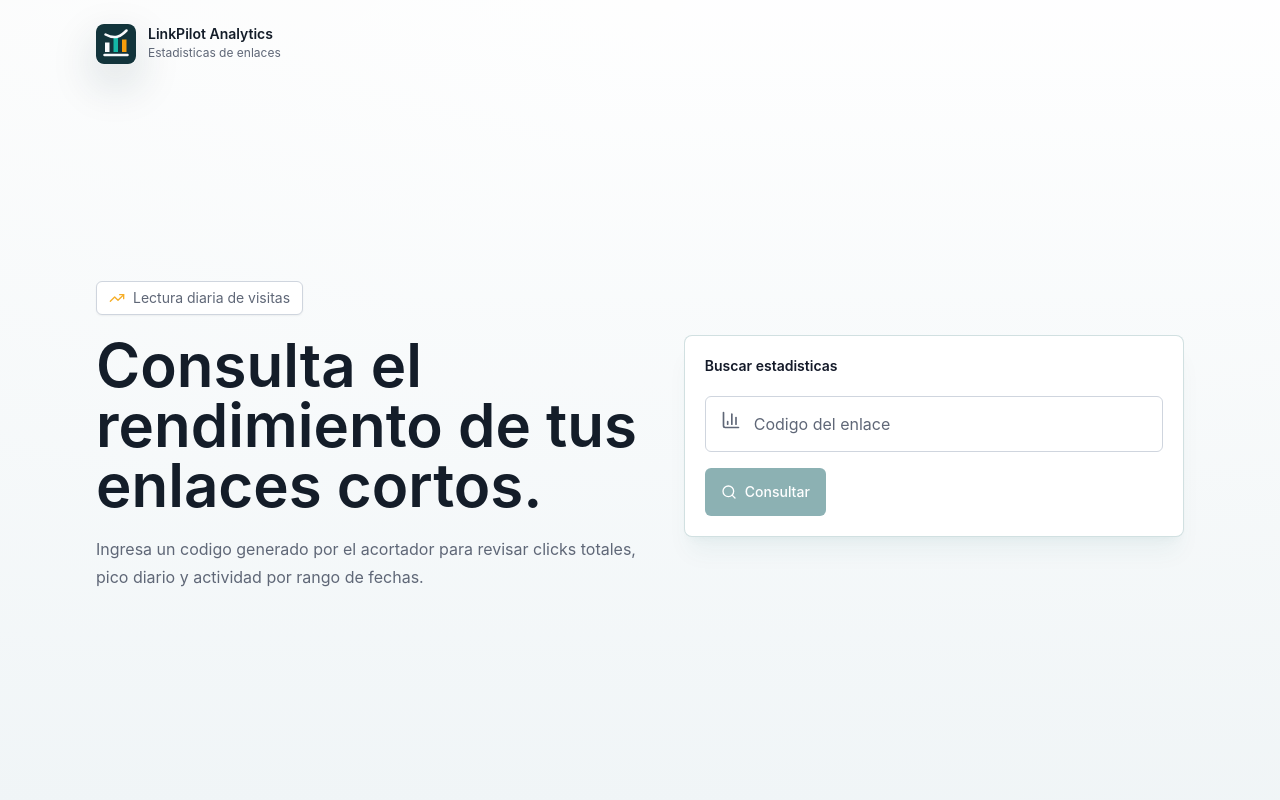
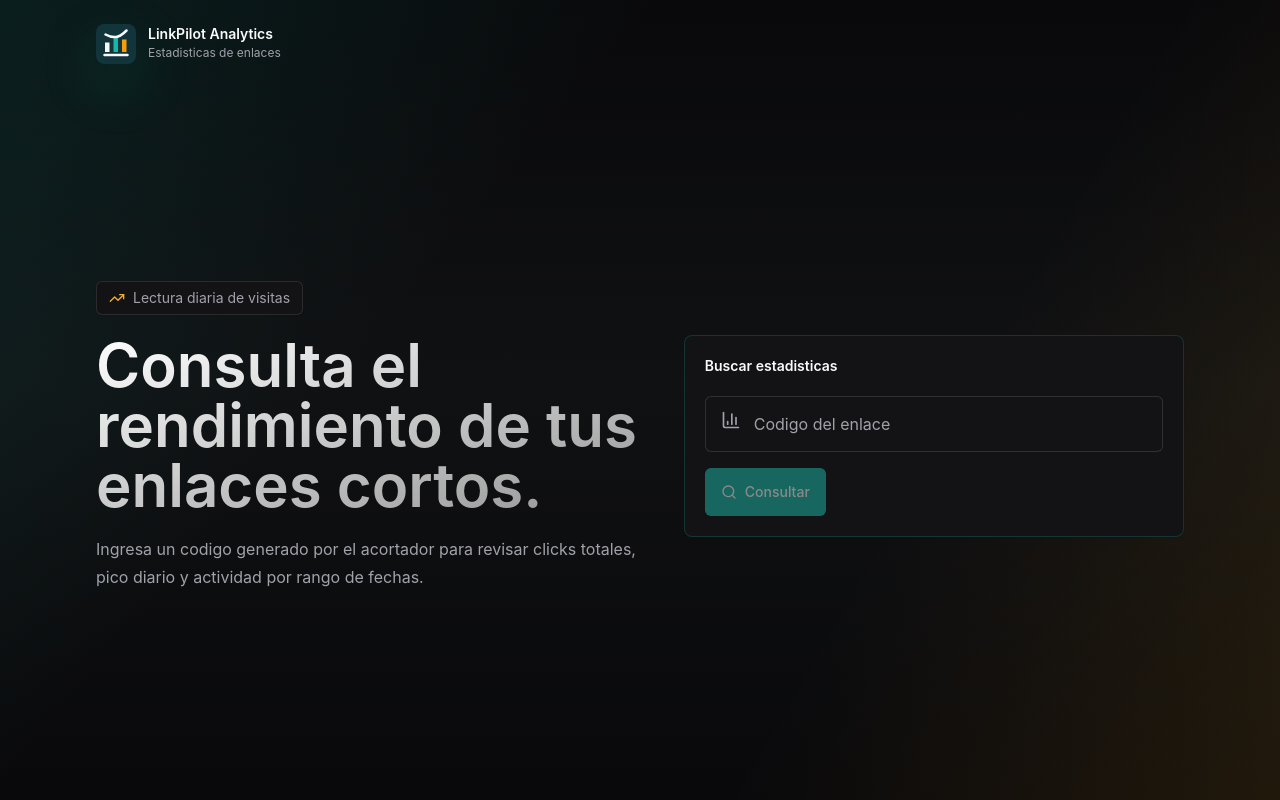
Before and after one commit to Naiker12/lp-stats-dashboard, a React (Vite) app: page / in a window 1280 px wide. Built offline with nearby package versions, Linux system fonts and the light colour scheme; no server answers.

Commit message:
Refine analytics dashboard UI

```diff
--- /dev/null
+++ b/src/components/RecentActivityTable.tsx
@@ -0,0 +1,60 @@
+import type { DailyEntry } from "../services/api";
+import { Card } from "./ui/card";
+
+type RecentActivityTableProps = {
+  daily: DailyEntry[];
+};
+
+function formatDate(value: string) {
+  return new Intl.DateTimeFormat("es-CO", {
+    day: "numeric",
+    month: "long",
+    year: "numeric",
+  }).format(new Date(`${value}T00:00:00`));
+}
+
+export function RecentActivityTable({ daily }: RecentActivityTableProps) {
+  const rows = daily.filter((entry) => entry.clicks > 0).slice(-8).reverse();
+
+  return (
+    <Card className="overflow-hidden shadow-sm">
+      <div className="border-b border-white/10 p-5">
+        <h2 className="text-sm font-semibold">Actividad reciente</h2>
+        <p className="mt-1 text-xs text-muted-foreground">Ultimos registros con al menos 1 click</p>
+      </div>
+      <div className="overflow-x-auto">
+        <table className="w-full min-w-[520px] text-sm">
+          <thead>
+            <tr className="border-b border-white/10 text-left text-xs uppercase tracking-wide text-muted-foreground">
+              <th className="px-5 py-3 font-medium">Fecha</th>
+              <th className="px-5 py-3 font-medium">Clicks</th>
+              <th className="px-5 py-3 font-medium">Estado</th>
+            </tr>
+          </thead>
+          <tbody>
+            {rows.length ? (
+              rows.map((entry) => (
+                <tr className="border-b border-white/5 last:border-0 hover:bg-muted/50" key={entry.fecha}>
+                  <td className="px-5 py-3 font-mono text-xs text-foreground">{formatDate(entry.fecha)}</td>
+                  <td className="px-5 py-3 font-semibold text-foreground">{entry.clicks.toLocaleString("es-CO")}</td>
+                  <td className="px-5 py-3">
+                    <span className="inline-flex items-center gap-2 text-xs font-medium text-primary">
+                      <span className="h-1.5 w-1.5 rounded-full bg-primary" />
+                      Activo
+                    </span>
+                  </td>
+                </tr>
+              ))
+            ) : (
+              <tr>
+                <td className="px-5 py-8 text-center text-muted-foreground" colSpan={3}>
+                  Sin actividad en el periodo seleccionado
+                </td>
+              </tr>
+            )}
+          </tbody>
+        </table>
+      </div>
+    </Card>
+  );
+}
--- a/src/pages/StatsLookupPage.tsx
+++ b/src/pages/StatsLookupPage.tsx
@@ -38,16 +38,16 @@ export function StatsLookupPage() {
               <TrendingUp className="h-4 w-4 text-accent" />
               Lectura diaria de visitas
             </div>
-            <h1 className="max-w-3xl text-4xl font-semibold tracking-normal sm:text-6xl">
-              Consulta el rendimiento de tus enlaces cortos.
-            </h1>
+              <h1 className="max-w-3xl bg-gradient-to-br from-white to-white/55 bg-clip-text text-4xl font-semibold tracking-normal text-transparent sm:text-6xl">
+                Consulta el rendimiento de tus enlaces cortos.
+              </h1>
             <p className="max-w-2xl text-base leading-7 text-muted-foreground">
               Ingresa un codigo generado por el acortador para revisar clicks totales, pico diario y actividad por
               rango de fechas.
             </p>
           </div>
 
-          <Card className="border-primary/20 shadow-xl shadow-primary/5">
+          <Card className="glass-card border-primary/20">
             <CardHeader>
               <CardTitle>Buscar estadisticas</CardTitle>
             </CardHeader>
--- a/src/pages/StatsPage.tsx
+++ b/src/pages/StatsPage.tsx
@@ -5,6 +5,7 @@ import { Link, useNavigate, useParams } from "react-router-dom";
 import { DateRangePicker } from "../components/DateRangePicker";
 import { EmptyState } from "../components/EmptyState";
 import { KpiCards } from "../components/KpiCards";
+import { RecentActivityTable } from "../components/RecentActivityTable";
 import { StatsChart } from "../components/StatsChart";
 import { Badge } from "../components/ui/badge";
 import { Button } from "../components/ui/button";
@@ -13,7 +14,11 @@ import { Input } from "../components/ui/input";
 import { useStats } from "../hooks/useStats";
 
 function toInputDate(date: Date) {
-  return date.toISOString().slice(0, 10);
+  const year = date.getFullYear();
+  const month = String(date.getMonth() + 1).padStart(2, "0");
+  const day = String(date.getDate()).padStart(2, "0");
+
+  return `${year}-${month}-${day}`;
 }
 
 function defaultDateRange() {
@@ -27,6 +32,29 @@ function defaultDateRange() {
   };
 }
 
+function buildDailyRange(
+  daily: Array<{ fecha: string; clicks: number }> | undefined,
+  from: string,
+  to: string,
+) {
+  if (!from || !to) {
+    return daily ?? [];
+  }
+
+  const byDate = new Map((daily ?? []).map((entry) => [entry.fecha, entry.clicks]));
+  const result: Array<{ fecha: string; clicks: number }> = [];
+  const cursor = new Date(`${from}T00:00:00`);
+  const end = new Date(`${to}T00:00:00`);
+
+  while (cursor <= end) {
+    const fecha = toInputDate(cursor);
+    result.push({ fecha, clicks: byDate.get(fecha) ?? 0 });
+    cursor.setDate(cursor.getDate() + 1);
+  }
+
+  return result;
+}
+
 export function StatsPage() {
   const { codigo } = useParams();
   const initialRange = useMemo(defaultDateRange, []);
@@ -36,6 +64,10 @@ export function StatsPage() {
   const { data, loading, error } = useStats(codigo, dateRange.from, dateRange.to);
 
   const hasDailyData = Boolean(data?.daily.length);
+  const chartDaily = useMemo(
+    () => buildDailyRange(data?.daily, dateRange.from, dateRange.to),
+    [data?.daily, dateRange.from, dateRange.to],
+  );
 
   return (
     <main className="dashboard-shell">
@@ -71,6 +103,17 @@ export function StatsPage() {
             </Button>
           </form>
         </nav>
+
+        <div className="flex items-center gap-2 text-xs text-muted-foreground">
+          <Link className="inline-flex items-center gap-1 hover:text-foreground" to="/">
+            <ArrowLeft className="h-3.5 w-3.5" />
+            Inicio
+          </Link>
+          <span>/</span>
+          <span>Analytics</span>
+          <span>/</span>
+          <span className="rounded border border-white/10 bg-muted px-2 py-0.5 font-mono text-foreground">{codigo}</span>
+        </div>
 
         <header className="flex flex-col gap-4 border-b pb-5 lg:flex-row lg:items-end lg:justify-between">
           <div>
@@ -116,7 +159,8 @@ export function StatsPage() {
         ) : data && hasDailyData ? (
           <>
             <KpiCards daily={data.daily} totalClicks={data.total_clicks} />
-            <StatsChart daily={data.daily} />
+            <StatsChart daily={chartDaily} />
+            <RecentActivityTable daily={data.daily} />
           </>
         ) : data ? (
           <>
--- a/src/styles.css
+++ b/src/styles.css
@@ -4,23 +4,23 @@
 
 @layer base {
   :root {
-    --background: 200 28% 97%;
-    --foreground: 216 34% 12%;
-    --card: 0 0% 100%;
-    --card-foreground: 222 34% 12%;
-    --primary: 184 60% 26%;
+    --background: 240 5% 4%;
+    --foreground: 0 0% 98%;
+    --card: 240 6% 8%;
+    --card-foreground: 0 0% 98%;
+    --primary: 174 72% 42%;
     --primary-foreground: 0 0% 100%;
-    --secondary: 214 32% 91%;
-    --secondary-foreground: 222 34% 16%;
-    --muted: 214 26% 94%;
-    --muted-foreground: 220 11% 42%;
+    --secondary: 240 5% 15%;
+    --secondary-foreground: 0 0% 98%;
+    --muted: 240 5% 13%;
+    --muted-foreground: 240 5% 65%;
     --accent: 39 92% 56%;
     --accent-foreground: 32 80% 12%;
     --destructive: 0 72% 51%;
     --destructive-foreground: 0 0% 100%;
-    --border: 214 18% 84%;
-    --input: 214 18% 84%;
-    --ring: 178 68% 28%;
+    --border: 0 0% 100% / 0.1;
+    --input: 0 0% 100% / 0.12;
+    --ring: 174 72% 42%;
     --radius: 8px;
     --sidebar-background: 210 24% 98%;
     --sidebar-foreground: 222 34% 12%;
@@ -47,12 +47,19 @@
   .dashboard-shell {
     min-height: 100vh;
     background:
-      linear-gradient(180deg, rgba(255, 255, 255, 0.92), rgba(240, 245, 247, 0.98)),
-      linear-gradient(135deg, rgba(18, 52, 59, 0.14), transparent 34%),
-      linear-gradient(315deg, rgba(245, 158, 11, 0.1), transparent 28%);
+      linear-gradient(130deg, rgba(20, 184, 166, 0.12), transparent 34%),
+      linear-gradient(300deg, rgba(245, 158, 11, 0.1), transparent 32%),
+      linear-gradient(180deg, #09090b 0%, #101113 48%, #09090b 100%);
   }
 
   .brand-mark {
-    box-shadow: 0 18px 45px rgba(18, 52, 59, 0.18);
+    box-shadow: 0 20px 60px rgba(20, 184, 166, 0.2);
+  }
+
+  .glass-card {
+    background: rgba(24, 24, 27, 0.72);
+    border-color: rgba(255, 255, 255, 0.11);
+    box-shadow: 0 24px 80px rgba(0, 0, 0, 0.42);
+    backdrop-filter: blur(16px);
   }
 }
```
Also changed, not shown: src/components/StatsChart.tsx (+29 -6 lines).
